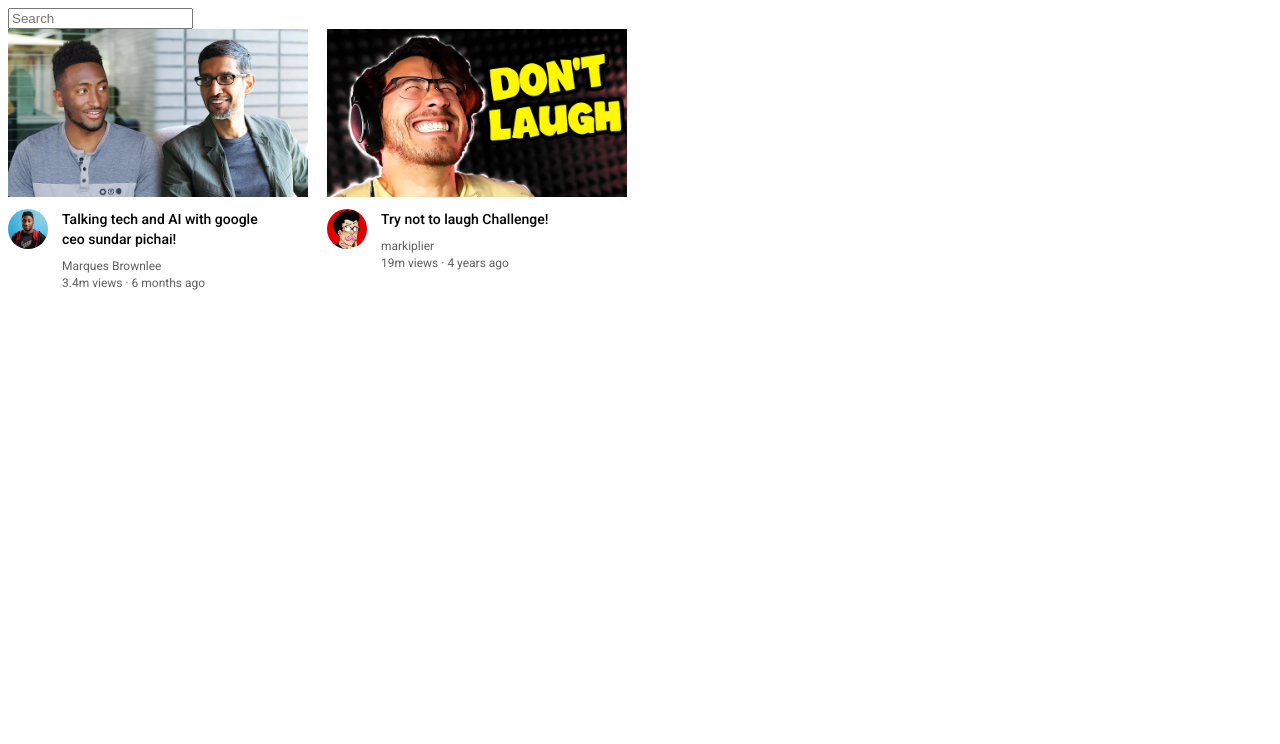
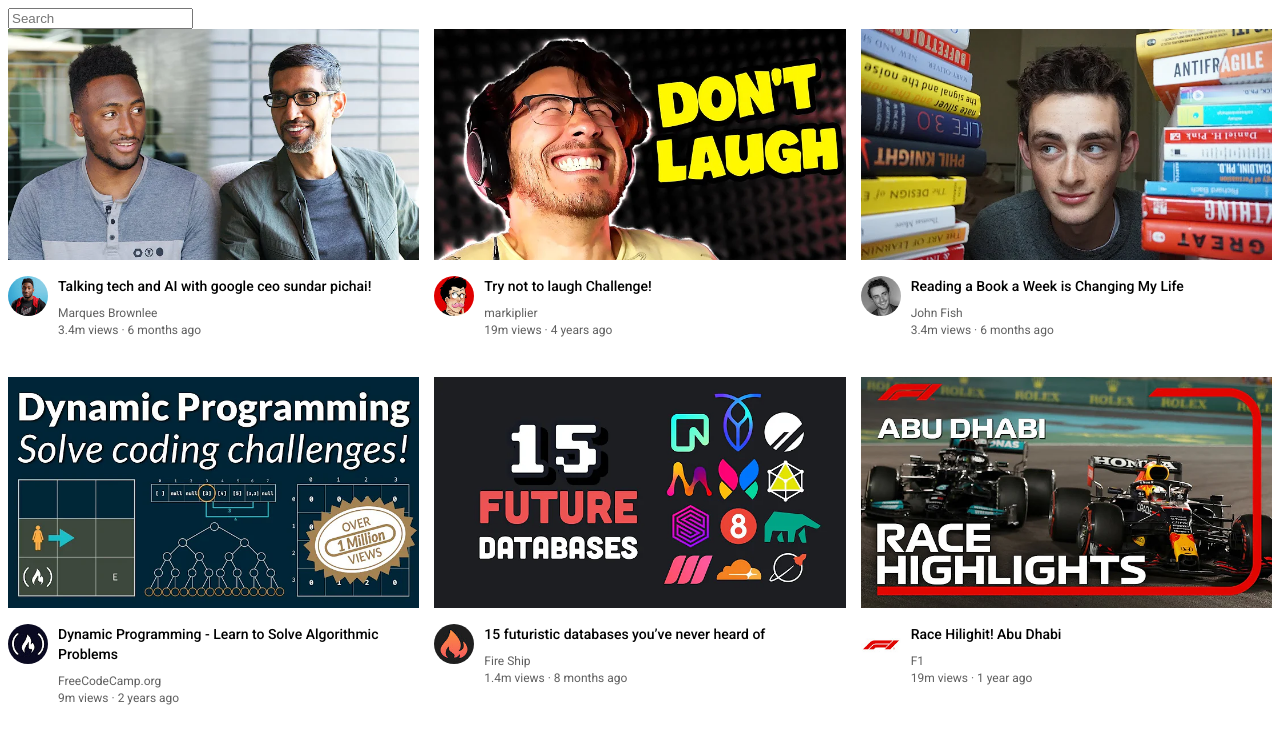
Before and after one commit to Nihal82/supersimpledev, a plain HTML site: page youtube.html in a window 1280 px wide. Drawn offline with Linux system fonts and the light colour scheme.

Commit message:
CSS Grid added , Updated page  with content

```diff
--- a/youtube.html
+++ b/youtube.html
@@ -9,8 +9,8 @@
   <link href="https://fonts.googleapis.com/css2?family=Roboto:wght@400;500;700&display=swap" rel="stylesheet">
   <style>
     .thumbnail {
-      width: 300px;
-      display: block;
+      width: 100%;
+
     }
 
     p {
@@ -20,9 +20,9 @@
     }
 
     .channel-picture {
-      display: inline-block;
-      width: 50px;
+
       vertical-align: top;
+
     }
 
     .search-block {
@@ -37,16 +37,14 @@
     }
 
     .video-preview {
-      width: 300px;
-      display: inline-block;
-      vertical-align: top;
-      margin-right: 15px;
+
+
 
     }
 
     .video-info {
-      display: inline-block;
-      width: 200px;
+
+
     }
 
     .profile-picture {
@@ -72,17 +70,31 @@
     .video-author {
       margin-top: 10px;
     }
+    .video-info-grid{
+      display : grid;
+      grid-template-columns: 50px 1fr;
+    }
+
+
+    .video-grid{
+      display:grid;
+      grid-template-columns: 1fr 1fr 1fr;
+      column-gap: 15px;
+      row-gap: 40px;
+    }
   </style>
 </head>
 
 <body>
   <input class="search-block" type="text" placeholder="Search">
-
+  <div class="video-grid" >
+<!.mkbhd.>
   <div class="video-preview">
     <div class="thumbnail-row">
       <img class="thumbnail" src="thumbnails/mkbhd-thumbnail.webp">
     </div>
     <div>
+      <div class="video-info-grid">
       <div class="channel-picture">
         <img class="profile-picture" src="creator-dp/mkbhd-dp.jpeg">
       </div>
@@ -96,12 +108,15 @@
         </p>
       </div>
     </div>
+    </div>
   </div>
+  <!markipklier>
   <div class="video-preview">
     <div class="thumbnail-row">
     <img class="thumbnail" src="thumbnails/markiplier.webp">
   </div>
-  <div>
+
+    <div class="video-info-grid">
     <div class="channel-picture">
       <img class="profile-picture" src="creator-dp/channel-2.jpeg" >
     </div>
@@ -115,9 +130,98 @@
     </p>
   </div>
   </div>
+  </div>
+
+  <!.mkbhd.>
+  <div class="video-preview">
+    <div class="thumbnail-row">
+      <img class="thumbnail" src="thumbnails/john-fish-thumbnail.webp">
+    </div>
+    <div>
+      <div class="video-info-grid">
+      <div class="channel-picture">
+        <img class="profile-picture" src="creator-dp/john-fish-dp.jpg">
+      </div>
+      <div class="video-info">
+        <p class="video-title">
+          Reading a Book a Week is Changing My Life
+        </p>
+        <p class="video-author">John Fish</p>
+        <p class="video-stats">
+          3.4m views &#183; 6 months ago
+        </p>
+      </div>
+    </div>
+    </div>
+  </div>
+  <!markipklier>
+  <div class="video-preview">
+    <div class="thumbnail-row">
+    <img class="thumbnail" src="thumbnails/freecodecamp-thumbnail.webp">
+  </div>
+
+    <div class="video-info-grid">
+    <div class="channel-picture">
+      <img class="profile-picture" src="creator-dp/freecodecamo.org-dp.jpg" >
+    </div>
+    <div class="video-info">
+    <p class="video-title">
+      Dynamic Programming - Learn to Solve Algorithmic Problems
+    </p>
+    <p class="video-author">FreeCodeCamp.org</p>
+    <p class="video-stats">
+      9m views &#183; 2 years ago
+    </p>
+  </div>
+  </div>
+  </div>
+  <!.mkbhd.>
+  <div class="video-preview">
+    <div class="thumbnail-row">
+      <img class="thumbnail" src="thumbnails/fireship-thumbnail.webp">
+    </div>
+    <div>
+      <div class="video-info-grid">
+      <div class="channel-picture">
+        <img class="profile-picture" src="creator-dp/fireship-dp.jpg">
+      </div>
+      <div class="video-info">
+        <p class="video-title">
+          15 futuristic databases you’ve never heard of
+        </p>
+        <p class="video-author">Fire Ship</p>
+        <p class="video-stats">
+          1.4m views &#183; 8 months ago
+        </p>
+      </div>
+    </div>
+    </div>
+  </div>
+  <!markipklier>
+  <div class="video-preview">
+    <div class="thumbnail-row">
+    <img class="thumbnail" src="thumbnails/f1-thumbnail.webp">
+  </div>
+
+    <div class="video-info-grid">
+    <div class="channel-picture">
+      <img class="profile-picture" src="creator-dp/f1-dp.jpg">
+    </div>
+    <div class="video-info">
+    <p class="video-title">
+      Race Hilighit! Abu Dhabi
+    </p>
+    <p class="video-author">F1</p>
+    <p class="video-stats">
+      19m views &#183; 1 year ago
+    </p>
+  </div>
+  </div>
+
 
 
   </div>
+</div>
 </body>
 
 </html>
```
Also changed, not shown: grid.html (added, +33 -0 lines), creator-dp/f1-dp.jpg (added), creator-dp/fireship-dp.jpg (added), creator-dp/freecodecamo.org-dp.jpg (added), creator-dp/john-fish-dp.jpg (added), thumbnails/f1-thumbnail.webp (added), thumbnails/fireship-thumbnail.webp (added), thumbnails/freecodecamp-thumbnail.webp (added), thumbnails/john-fish-thumbnail.webp (added).
